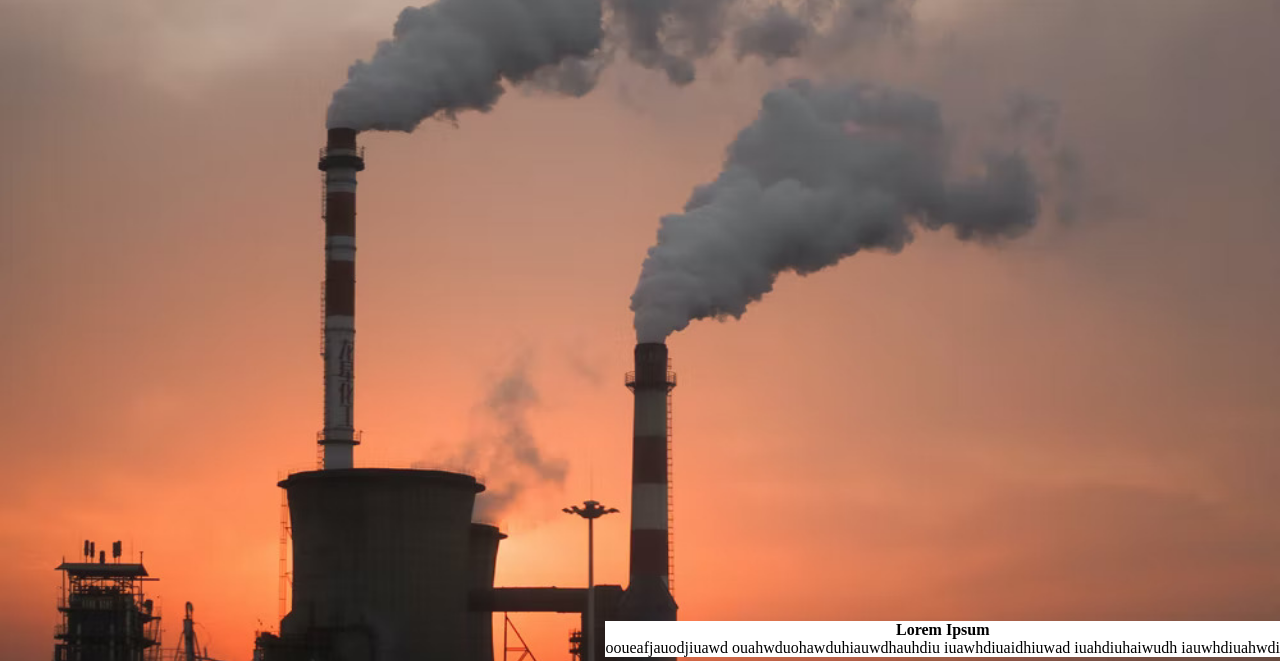
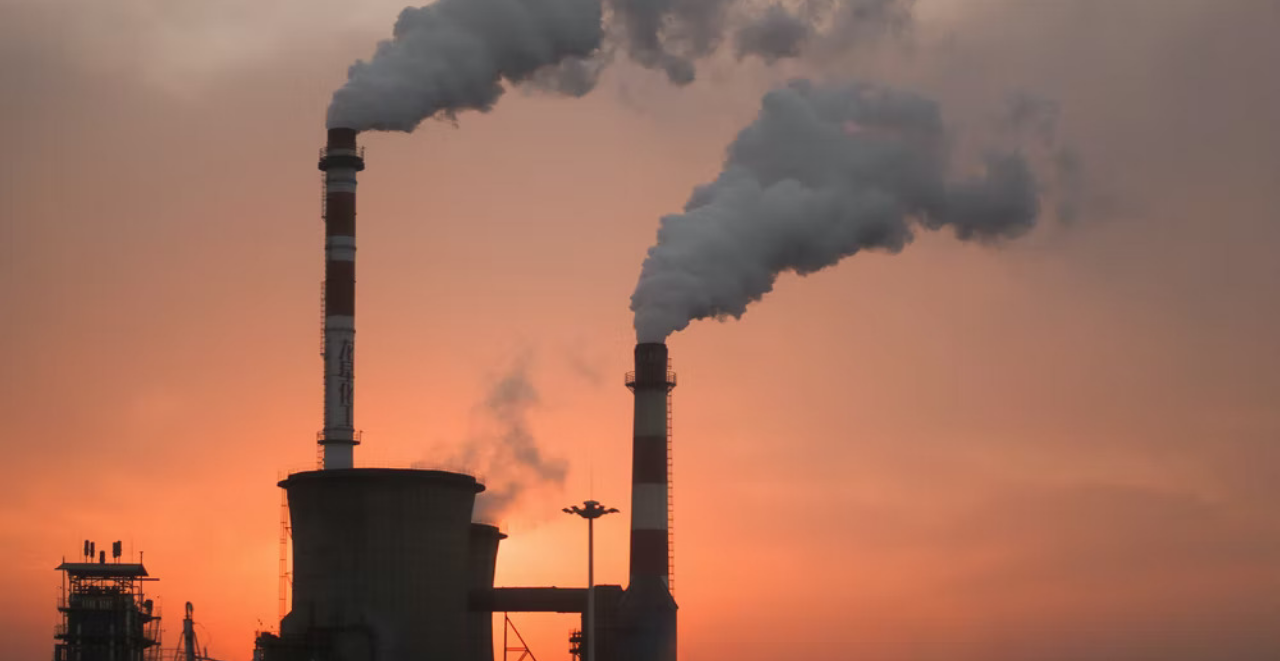
Before and after one commit to DITM-2022-Assignment/ditm-mg-assignment-Shawn22035, a plain HTML site: page HTML/effectspage.html in a window 1280 px wide. Shown: the part 143-804 px from the top of the page. Drawn offline with Linux system fonts and the light colour scheme.

Commit message:
actual final touches

```diff
--- a/HTML/effectspage.html
+++ b/HTML/effectspage.html
@@ -33,10 +33,6 @@
         </div>
         <div class="effectsmain">
             <img src="../IMG/factory.jpg" class="w3-border w3-padding w3-rounded" alt="">
-            <div class="effectsimageword">
-                <h4>Lorem Ipsum</h4>
-                <p>ooueafjauodjiuawd ouahwduohawduhiauwdhauhdiu iuawhdiuaidhiuwad iuahdiuhaiwudh iauwhdiuahwdi</p>
-            </div>
         </div>
     </div>
 
```
Also changed, not shown: HTML/action.html (+0 -3 lines).
